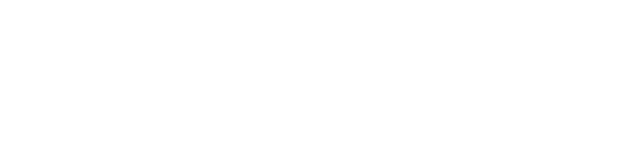
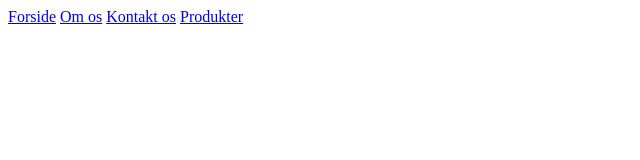
Before and after one commit to oliv264p/Redesign, a plain HTML site: page Index.html in a window 1280 px wide. Shown: the whole page, without its empty margins (0-640 px from the left). Drawn offline with Linux system fonts and the light colour scheme.

Commit message:
Navigation

```diff
--- a/Index.html
+++ b/Index.html
@@ -1,5 +1,6 @@
 <!DOCTYPE html>
 <html lang="da">
+
 <head>
     <meta charset="utf-8">
     <meta name="viewport" content="width=device-width, initial-scale=1.0">
@@ -8,6 +9,14 @@
 </head>
 
 <body>
+    <header>
+        <nav>
+            <a href="Index.html">Forside</a>
+            <a href="omos.html">Om os</a>
+            <a href="kontakt.html">Kontakt os</a>
+            <a href="produkter.html">Produkter</a>
+        </nav>
+    </header>
+</body>
 
-</body>
 </html>
```
Also changed, not shown: kontakt.html (added), omos.html (added), produkter.html (added).
